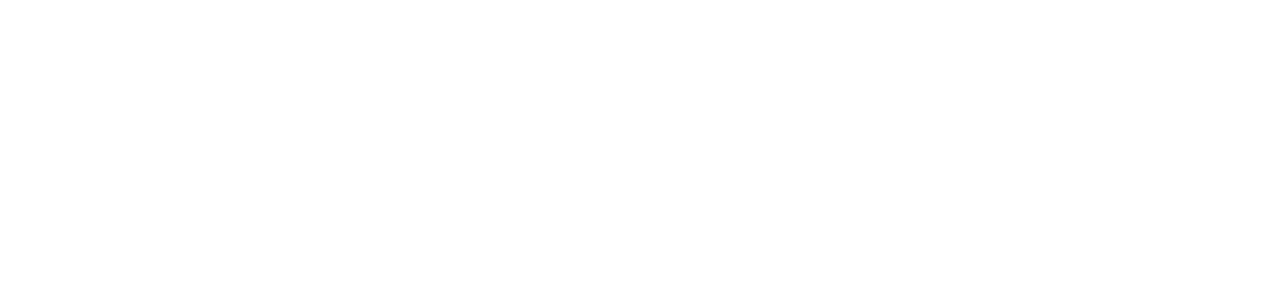
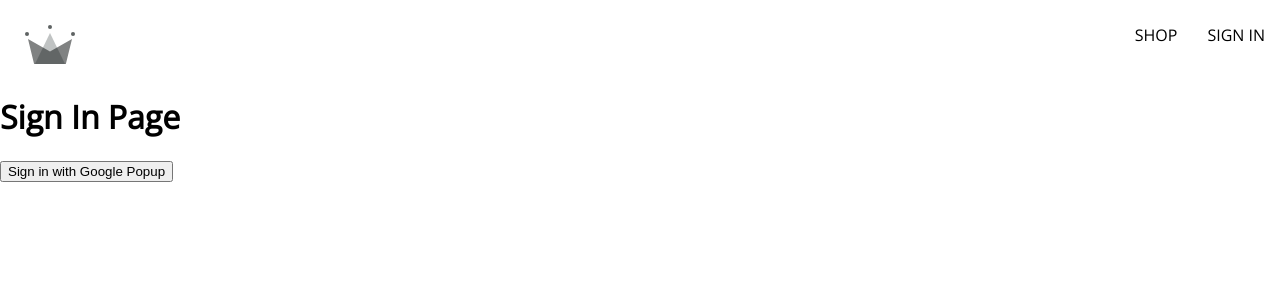
Before and after one commit to ernestarambulo/Y2Kute, a React (Create React App) app: page /sign-in in a window 1280 px wide. Before the commit this address had no page. Shown: the top 300 px of the page. Built offline with nearby package versions, Linux system fonts and the light colour scheme.

Commit message:
added sign in component as well as firebase utils and brought in firebase library

```diff
--- a/package.json
+++ b/package.json
@@ -6,6 +6,7 @@
     "@testing-library/jest-dom": "^5.16.4",
     "@testing-library/react": "^13.1.1",
     "@testing-library/user-event": "^13.5.0",
+    "firebase": "^9.7.0",
     "react": "^18.1.0",
     "react-dom": "^18.1.0",
     "react-router-dom": "^6.3.0",
--- a/src/App.js
+++ b/src/App.js
@@ -1,7 +1,8 @@
 import {Routes, Route } from 'react-router-dom'
 
+import Home from './routes/home/home'
 import Navigation from './routes/navigation/navigation';
-import Home from './routes/home/home'
+import SignIn from './routes/sign-in/sign-in';
 
 
 
@@ -17,6 +18,7 @@ const App = () => {
       <Route path= '/' element={<Navigation/>}>
         <Route index element ={<Home />}/>
         <Route path='shop' element ={<Shop />}/>
+        <Route path='sign-in' element ={<SignIn />}/>
       </Route>
     </Routes>
   );
--- a/src/index.scss
+++ b/src/index.scss
@@ -9,3 +9,12 @@ code {
   font-family: source-code-pro, Menlo, Monaco, Consolas, 'Courier New',
     monospace;
 }
+
+a {
+  text-decoration: none;
+  color:black;
+}
+
+* {
+  box-sizing: border-box;
+}
--- a/src/routes/navigation/navigation.js
+++ b/src/routes/navigation/navigation.js
@@ -1,16 +1,23 @@
 import { Fragment } from 'react'
 import { Outlet, Link } from 'react-router-dom';
+
+import { ReactComponent as CrwnLogo} from '../../assets/crown.svg'
+
+import './navigation.scss'
 
 const Navigation = () => {
     return (
     <Fragment>
-        <div className="navigation">
+        <div className='navigation'>
         <Link className='logo-container' to = '/'>
-            <div>Logo</div>
+            <CrwnLogo className='logo' />
         </Link>
         <div className='nav-links-container'>
             <Link className='nav-link' to = '/shop'>
                 SHOP
+            </Link>
+            <Link className='nav-link' to = '/sign-in'>
+                SIGN IN
             </Link>
         </div>
         </div>
--- /dev/null
+++ b/src/routes/navigation/navigation.scss
@@ -0,0 +1,27 @@
+.navigation {
+height: 70px;
+width: 100%;
+display: flex;
+justify-content: space-between;
+margin-bottom: 25px;
+
+.logo-container {
+    height: 100%;
+    width: 70px;
+    padding: 25px;
+}
+
+
+.nav-links-container {
+    width: 50%;
+    height: 100%;
+    display: flex;
+    align-items: center;
+    justify-content: flex-end;
+
+    .nav-link {
+    padding: 10px 15px;
+    cursor: pointer;
+    }
+}
+}
--- /dev/null
+++ b/src/routes/sign-in/sign-in.js
@@ -0,0 +1,19 @@
+import { signInWithGooglePopup, createUserDocumentFromAuth } from '../../utils/firebase/firebase.utils'
+
+
+const SignIn = () => {
+    const logGoogleUser = async () => {
+        const {user} = await signInWithGooglePopup();
+        const userDocRef = createUserDocumentFromAuth(user);
+    }
+    return (
+        <div>
+            <h1>Sign In Page</h1>
+            <button onClick={logGoogleUser}>
+                Sign in with Google Popup
+            </button>
+        </div>
+    )
+}
+
+export default SignIn;
--- /dev/null
+++ b/src/utils/firebase/firebase.utils.js
@@ -0,0 +1,62 @@
+import { initializeApp } from 'firebase/app';
+import {
+    getAuth,
+    signInWithRedirect,
+    signInWithPopup,
+    GoogleAuthProvider,
+} from 'firebase/auth';
+
+import {
+    getFirestore,
+    doc,
+    getDoc,
+    setDoc
+} from 'firebase/firestore'
+
+const firebaseConfig = {
+    apiKey: "AIzaSyDfIsjG1zKRONrOCz3sbUS-cDZhciad7Ys",
+    authDomain: "y2kute-db-587b0.firebaseapp.com",
+    projectId: "y2kute-db-587b0",
+    storageBucket: "y2kute-db-587b0.appspot.com",
+    messagingSenderId: "618992326024",
+    appId: "1:618992326024:web:801f0983e9428a43e3163d"
+    };
+
+    const firebaseApp = initializeApp(firebaseConfig);
+
+    const provider = new GoogleAuthProvider();
+
+    provider.setCustomParameters({
+        prompt: 'select_account',
+    });
+
+    export const auth = getAuth();
+    export const signInWithGooglePopup = () => signInWithPopup(auth, provider);
+
+    export const db = getFirestore();
+
+    export const createUserDocumentFromAuth = async (userAuth) => {
+        const userDocRef = doc(db, 'users', userAuth.uid);
+
+        console.log(userDocRef)
+
+        const userSnapshot = await getDoc(userDocRef);
+        console.log(userSnapshot)
+        console.log(userSnapshot.exists())
+
+        if(!userSnapshot.exists()) {
+            const { displayName, email } = userAuth //response from googlesignin
+            const createdAt = new Date();
+
+            try {
+                await setDoc(userDocRef, {
+                    displayName,
+                    email,
+                    createdAt
+                });
+            } catch (error) {
+                console.log('error creating the user', error.message);
+            }
+        }
+        return userDocRef;
+    }
```
Also changed, not shown: src/assets/crown.svg (added), 1 other file (tests, documents, lock files or other folders).
